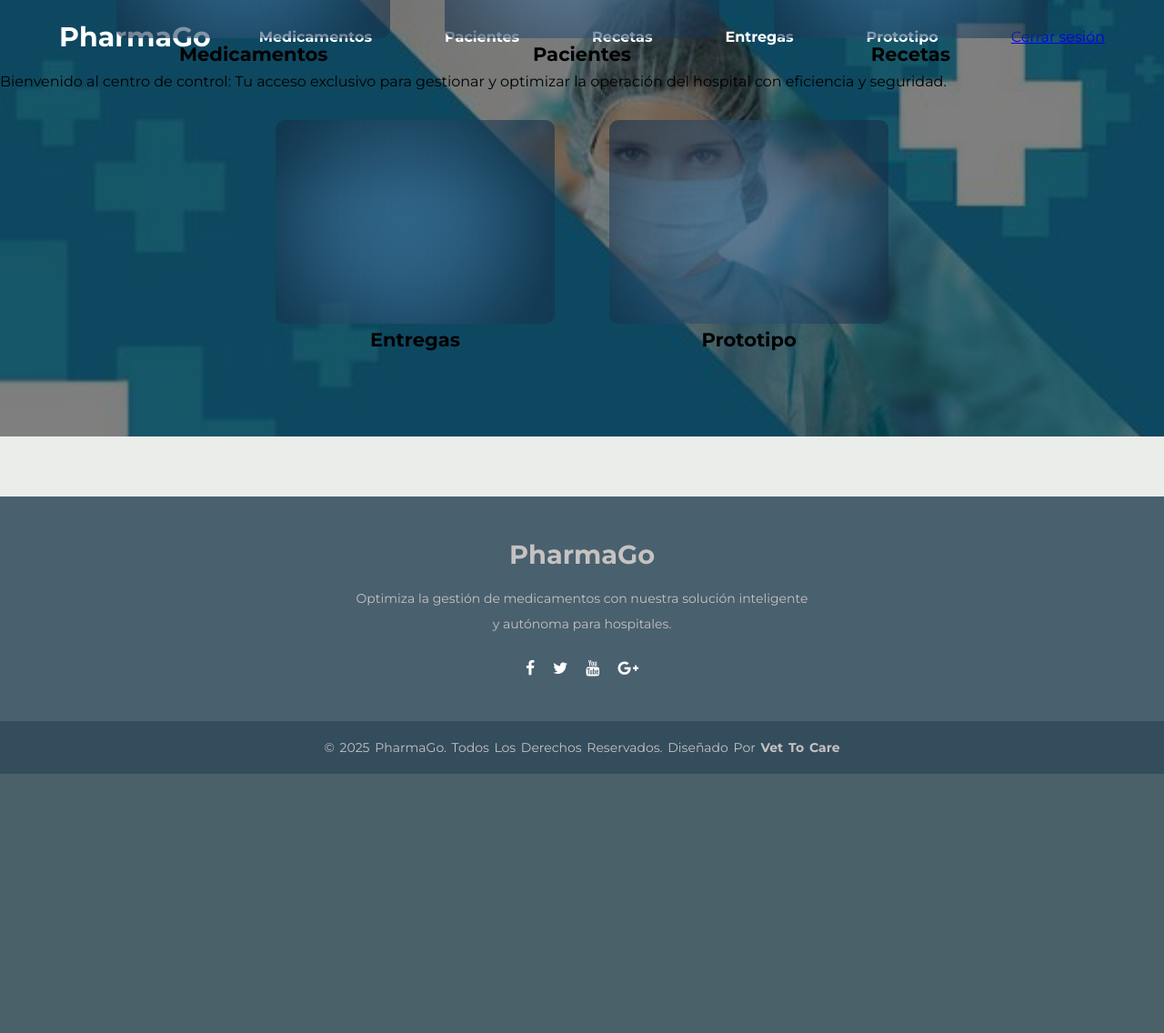
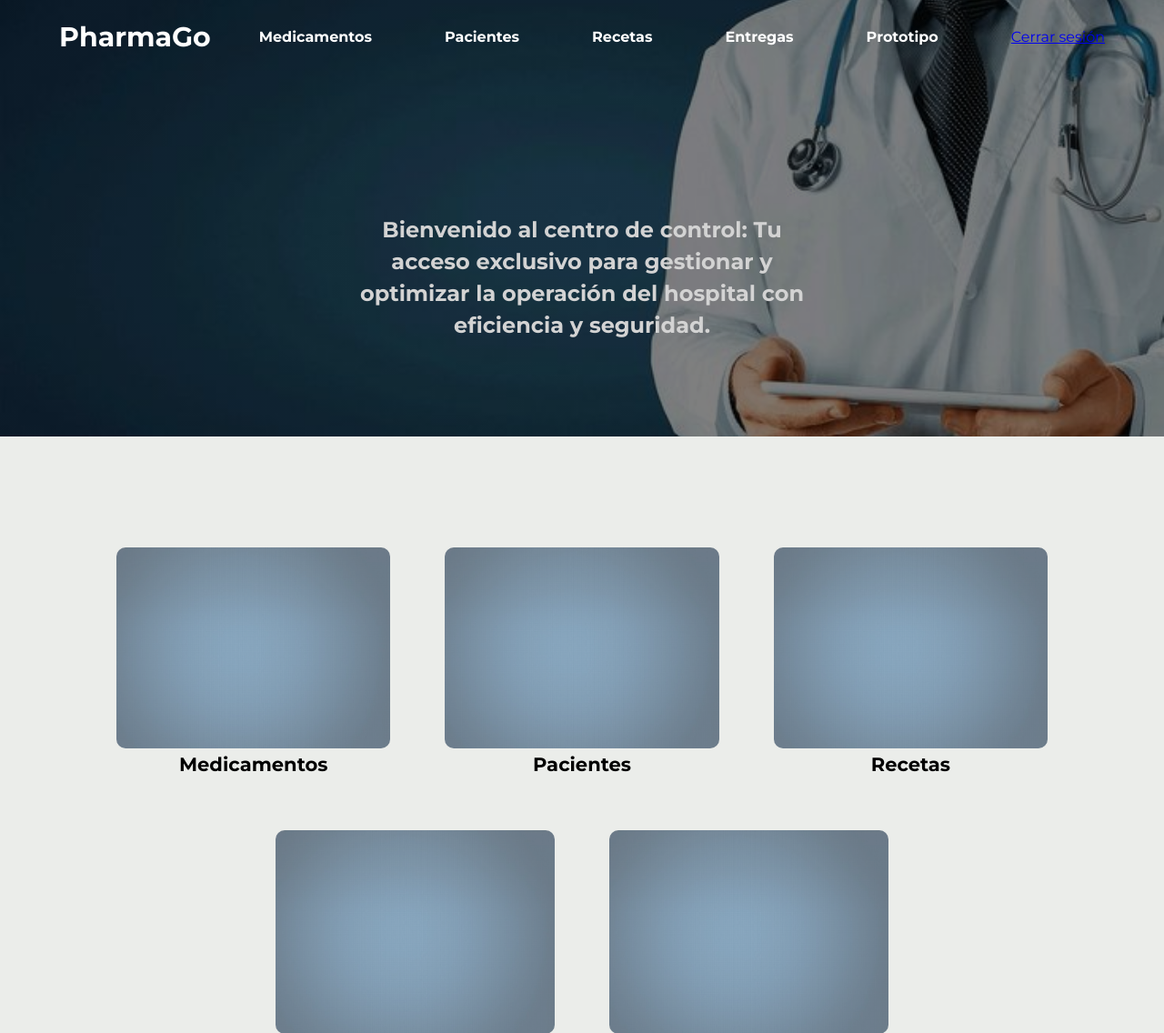
Before and after one commit to CarToCare/PharmaGo, a Django app: page /inicio/ in a window 1280 px wide. Shown: the top 1136 px of the page at 91% size. Before the commit the page ends 851 px from the top, so only its background shows below. Run offline with Django 5.2, Linux system fonts and the light colour scheme; some libraries are stand-ins or nearby versions.

Commit message:
inicio css

```diff
--- a/ourproyecto/pag/static/inicio.css
+++ b/ourproyecto/pag/static/inicio.css
@@ -22,7 +22,7 @@ body {
     left: 0;
     width: 100%;
     height: 60%;
-    background-image: url("/static/recursos/que.jpeg");
+    background-image: url("/static/recursos/wallpaper.jpeg");
     background-size: cover;
     background-position: center;
     background-repeat: no-repeat;
@@ -97,6 +97,75 @@ body {
 .container ul li a:hover {
     color: #85c1e9;
 }
+
+/* Botón */
+.content .btn {
+    font-family: "Montserrat", sans-serif;
+    background-color: #344D5D;
+    margin-top: 30px;
+    padding: 14px 40px;
+    color: #fff;
+    letter-spacing: 2px;
+    cursor: pointer;
+    border-radius: 30px;
+    border: 2px solid #344D5D;
+    transition: .4s;
+    text-decoration: none;
+}
+
+.btn span:last-child {
+    display: none;
+}
+
+.btn:hover {
+    transition: .4s;
+    border: 2px solid #344D5D;
+    background-color: #fafafa;
+    color: #344D5D;
+}
+
+.btn:active {
+    background-color: #49606e;
+    color: #fff;
+}
+
+
+/* Contenedor 2 */
+.content {
+    width: 1200px;
+    height: 100vh;
+    margin: auto;
+    position: relative;
+    z-index: 2;
+    display: flex;
+    justify-content: center;
+    align-items: center;
+    padding-bottom: 350px;
+}
+
+.content h1 {
+    font-family: "Montserrat", sans-serif;
+    font-weight: bold;
+    color: #fff;
+    font-size: 50px;
+    padding-bottom: 20px;
+    padding-top: 80px;
+    padding-right: 60vw;
+}
+
+.content p {
+    font-family: "Montserrat", sans-serif;
+    font-weight: bold;
+    font-size: 24px;
+    color: lightgray;
+    line-height: 35px;
+    padding: 20px 5vw;
+    width: 50vw;
+    max-width: 800px;
+    text-align: center;
+}
+
+
 
 /* Collage */
 .collage {
```
Also changed, not shown: other parts of ourproyecto/pag/static/inicio.css (+0 -31 lines).
